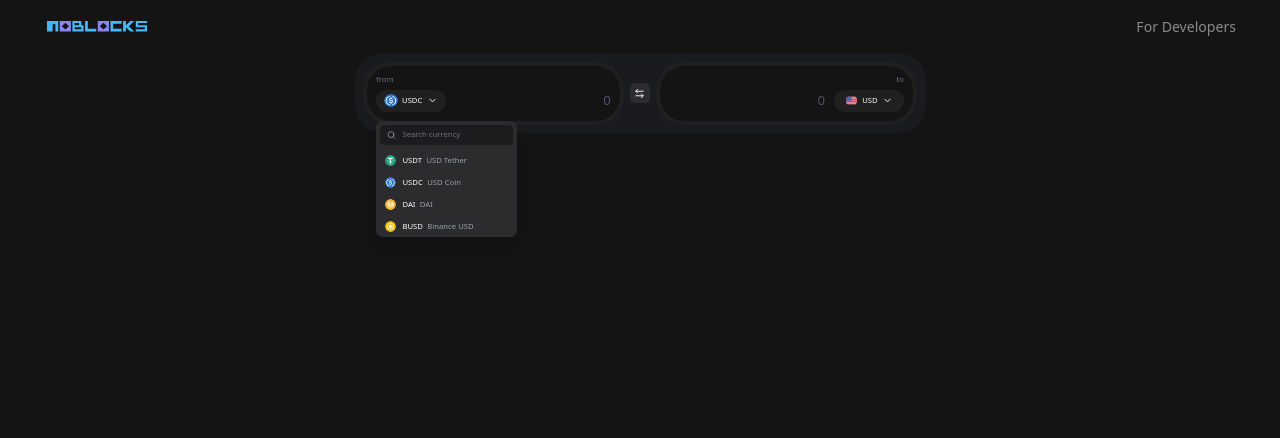
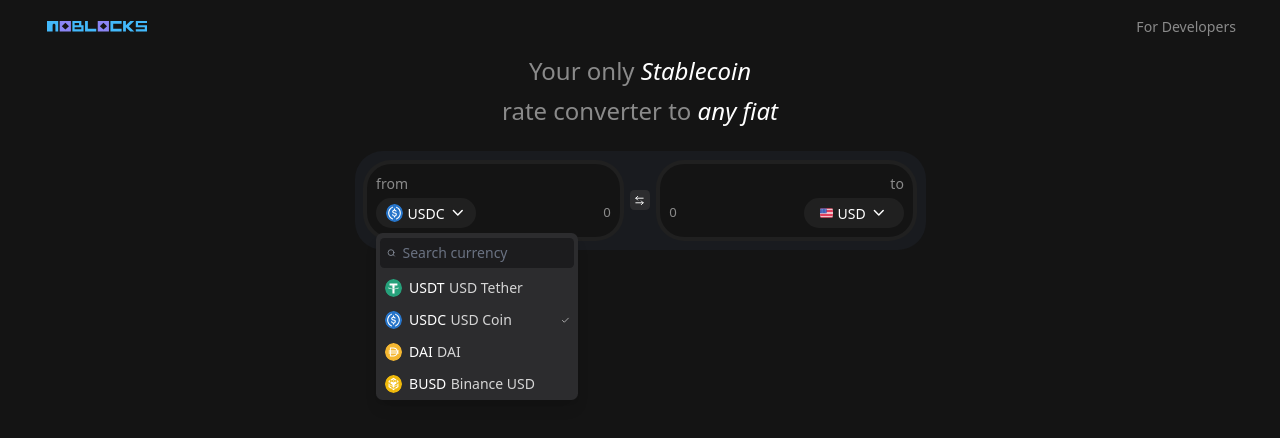
Before and after one commit to paycrest/stablecoin-rates-UI, a React (Vite) app: page / in a window 1280 px wide. Both pictures are taken after a click on the button "USDC". Shown: the top 438 px of the page. Built offline with nearby package versions, Linux system fonts and the light colour scheme.

Commit message:
Design has been completed

```diff
--- a/src/components/currencyConverter/CurrencyInput.tsx
+++ b/src/components/currencyConverter/CurrencyInput.tsx
@@ -1,4 +1,3 @@
-
 import { Currency } from '../../types/currency';
 import { CurrencySelect } from './CurrencySelect';
 
@@ -24,7 +23,7 @@
   return (
     <div className="bg-[#141414] rounded-[28px] p-4 border-4 border-white/5 w-full">
       <div className={`${type === 'from' ? 'flex justify-start' : 'flex justify-end'} mb-2`}>
-        <label className="text-sm text-gray-500">{label}</label>
+        <label className="text-[14px] text-white/50">{label}</label>
       </div>
       <div className={`flex justify-between gap-4 ${type === 'from' ? 'flex-row' : 'flex-row-reverse'}`}>
         <CurrencySelect
@@ -38,7 +37,7 @@
           value={amount}
           onChange={(e) => onAmountChange(e.target.value)}
           placeholder="0"
-          className="bg-transparent text-right text-2xl w-full focus:outline-none placeholder-gray-600"
+          className={`bg-transparent w-full focus:outline-none placeholder-white/50 text-2xl ${type === 'from' ? 'text-right' : 'text-left'} text-white/30`}
           min="0"
           step="any"
         />
--- a/src/components/currencyConverter/CurrencySelect.tsx
+++ b/src/components/currencyConverter/CurrencySelect.tsx
@@ -1,5 +1,5 @@
 import { useState } from 'react';
-import { Search, ChevronDown } from 'lucide-react';
+import { Search, ChevronDown, Check } from 'lucide-react';
 import { Currency } from '../../types/currency';
 import { GB, US, EU, MK, MM, AL, AR, AU } from 'country-flag-icons/react/3x2';
 
@@ -17,7 +17,7 @@
 
   const IconComponent = flagComponents[code];
   if (IconComponent) {
-    return <IconComponent className="w-5 h-5 rounded-full" />;
+    return <IconComponent className="w-10 h-10 !rounded-[50%]" />;
   }
   return null;
 };
@@ -47,7 +47,7 @@
       <div className="relative">
         <button
           onClick={() => setIsOpen(!isOpen)}
-          className="flex items-center justify-center gap-2 px-2 py-2 !rounded-[20px] bg-white/5 hover:bg-[#3C3C3E] transition-colors max-w-[70px] !w-screen"
+          className="flex items-center justify-center gap-2 px-2 py-2 !rounded-[20px] bg-white/5 hover:bg-[#3C3C3E] transition-colors max-w-[100px] !w-screen cursor-pointer"
         >
           {selectedCurrency.type === 'fiat' ? (
             <div className="flex items-center justify-center w-6 h-6 rounded-full">
@@ -57,16 +57,16 @@
             <img
               src={selectedCurrency.iconUrl}
               alt={selectedCurrency.code}
-              className="w-6 h-6 rounded-full"
+              className="w-8 h-8 rounded-full"
             />
           )}
-          <span className="font-medium text-sm">{selectedCurrency.code}</span>
-          <ChevronDown className="w-5 h-5" />
+          <span className="font-medium text-[14px]">{selectedCurrency.code}</span>
+          <ChevronDown className="w-8 h-8" />
         </button>
 
         {isOpen && (
           <div className={
-            `absolute top-[3rem] mt-2 w-64 bg-[#2C2C2E] rounded-xl shadow-lg z-10 ${type === 'from' ? 'left-0' : 'right-0'}`
+            `absolute top-[3.5rem] mt-2 w-screen max-w-[23rem] bg-[#2C2C2E] rounded-xl shadow-lg z-10 ${type === 'from' ? 'left-0' : 'right-0'}`
           }>
             <div className="p-2">
               <div className="relative">
@@ -74,7 +74,7 @@
                 <input
                   type="text"
                   placeholder="Search currency"
-                  className="w-full bg-[#1C1C1E] rounded-lg pl-10 pr-4 py-2 text-sm text-white placeholder-gray-500 focus:outline-none"
+                  className="w-full bg-[#1C1C1E] rounded-lg pl-10 pr-4 py-2 text-[14px] text-white placeholder-gray-500 focus:outline-none"
                   value={search}
                   onChange={(e) => setSearch(e.target.value)}
                 />
@@ -84,7 +84,7 @@
               {filteredCurrencies.map((currency) => (
                 <button
                   key={currency.code}
-                  className="w-full flex items-center gap-3 px-4 py-2.5 hover:bg-[#3C3C3E] transition-colors"
+                  className="w-full flex items-center gap-3 px-4 py-2.5 hover:bg-[#3C3C3E] transition-colors cursor-pointer"
                   onClick={() => {
                     onSelect(currency);
                     setIsOpen(false);
@@ -96,13 +96,20 @@
                     <img
                       src={currency.iconUrl}
                       alt={currency.code}
-                      className="w-5 h-5 rounded-full"
+                      className="w-8 h-8 rounded-full"
                     />
                   )}
-                  <div className="flex flex-col items-start">
-                    <div className="flex items-center gap-2">
-                      <span className="font-medium text-sm">{currency.code}</span>
-                      <span className="text-sm text-gray-400">{currency.name}</span>
+                  <div className="flex flex-col w-full">
+                    <div className="flex items-center justify-between gap-2">
+                      <div className="flex items-start gap-2">
+                        <span className="font-medium text-[14px] text-white">{currency.code}</span>
+                        <span className="text-[14px] text-white/80">{currency.name}</span>
+                      </div>
+                      {
+                        selectedCurrency.code === currency.code && (
+                          <Check className="w-4 h-4 text-white/80" />
+                        )
+                      }
                     </div>
                   </div>
                 </button>
--- a/src/components/currencyConverter/SwapButton.tsx
+++ b/src/components/currencyConverter/SwapButton.tsx
@@ -9,7 +9,7 @@
         <div className="flex justify-center -my-1">
           <button
             onClick={onClick}
-            className="bg-[#2C2C2E] p-2 !rounded-lg hover:bg-[#3C3C3E] transition-colors w-9 h-9"
+            className="bg-[#2C2C2E] p-2 !rounded-lg hover:bg-[#3C3C3E] transition-colors w-9 h-9 cursor-pointer"
           >
             <ArrowLeftRight className="h-5 w-5" />
           </button>
--- a/src/components/currencyConverter/index.tsx
+++ b/src/components/currencyConverter/index.tsx
@@ -3,6 +3,7 @@
 import { fiatCurrencies } from '../../data/fiatCurrencies';
 import { CurrencyInput } from './CurrencyInput';
 import { SwapButton } from './SwapButton';
+import { useState } from 'react';
 
 const CurrencyConverter = () => {
     const {
@@ -20,7 +21,29 @@
         fiatCurrencies.find(c => c.code === 'USD') || fiatCurrencies[0]
     );
 
+    // Mantener un estado local para las listas de monedas
+    const [fromList, setFromList] = useState(cryptoCurrencies);
+    const [toList, setToList] = useState(fiatCurrencies);
+
+    // Función personalizada para manejar el swap
+    const handleSwapWithLists = () => {
+        // Intercambiar las listas
+        setFromList(toList);
+        setToList(fromList);
+        // Llamar al swap original
+        handleSwap();
+    };
+
     return (
+        <>
+        <div className="flex flex-col items-center justify-center gap-2 mb-10">
+            <p className="text-white/50 text-[24px]">
+                Your only <span className="text-white italic">Stablecoin</span>
+            </p>
+            <p className="text-white/50 text-[24px]">
+                rate converter to <span className="text-white italic">any fiat</span>
+            </p>
+        </div>
         <div className="flex items-center bg-[#191B1F] text-white p-4 max-w-[571px] mx-auto rounded-[28px] gap-3">
             <CurrencyInput
                 label="from"
@@ -29,11 +52,11 @@
                 amount={fromAmount}
                 onAmountChange={handleFromAmountChange}
                 type="from"
-                currencies={cryptoCurrencies}
+                currencies={fromList}
             />
 
             <div className="flex justify-center -my-1">
-                <SwapButton onClick={handleSwap} />
+                <SwapButton onClick={handleSwapWithLists} />
             </div>
 
             <CurrencyInput
@@ -43,9 +66,10 @@
                 amount={toAmount}
                 onAmountChange={handleToAmountChange}
                 type="to"
-                currencies={fiatCurrencies}
+                currencies={toList}
             />
         </div>
+        </>
     );
 }
 
```
